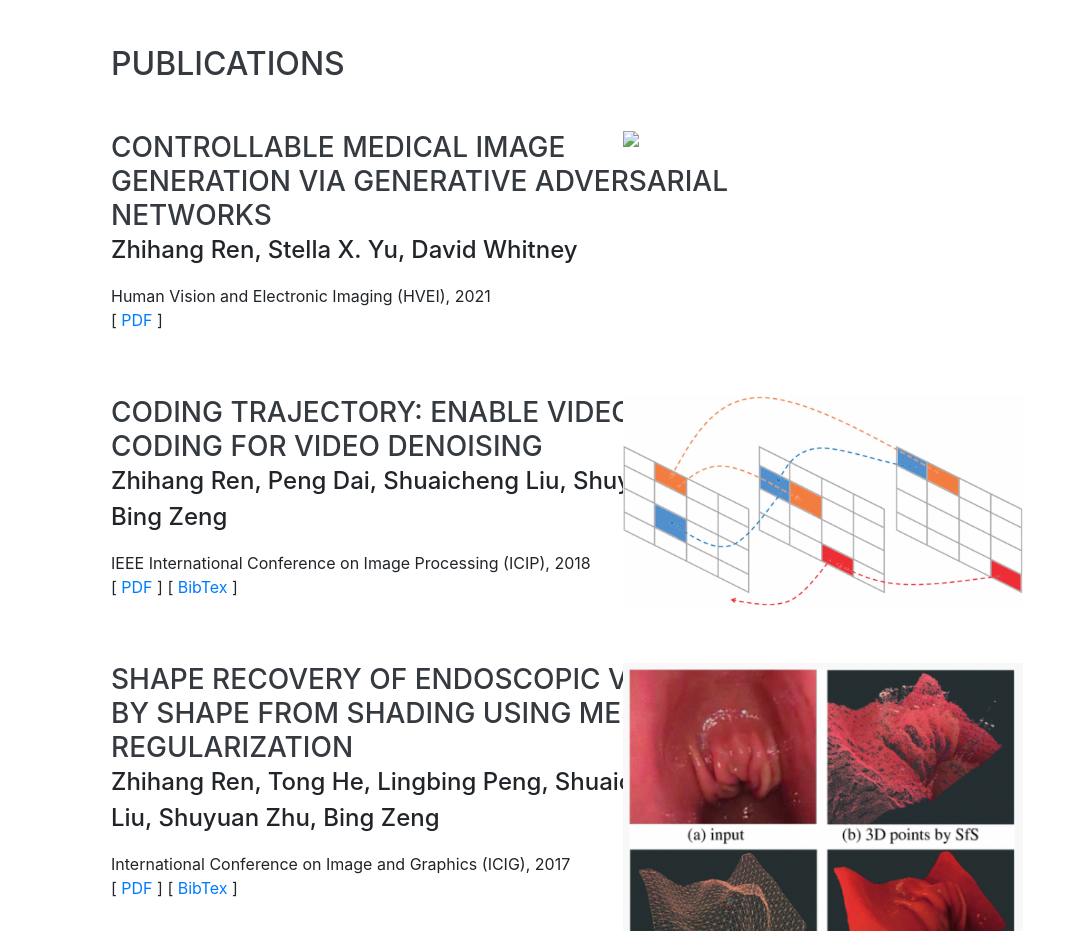
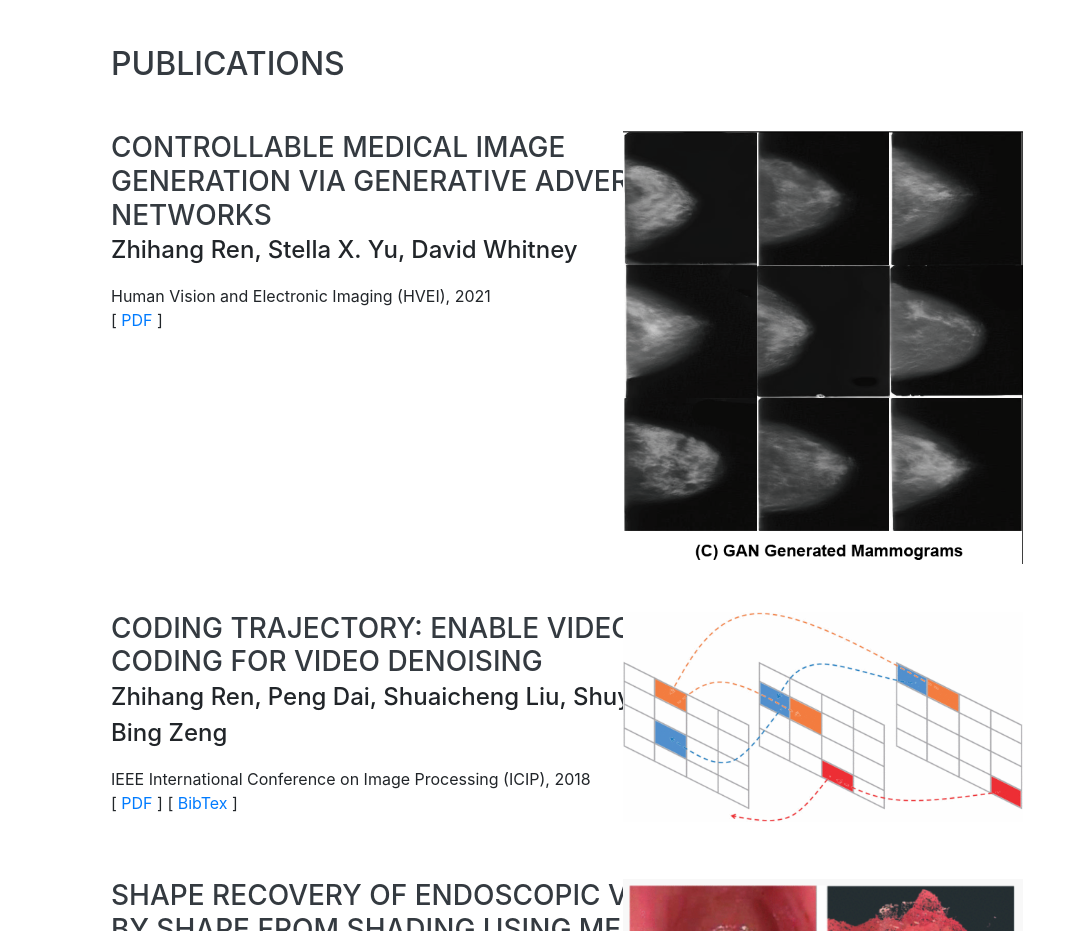
Before and after one commit to AlbusPeter/AlbusPeter.githuo.io, a website with bundled scripts: page index.html in a window 1280 px wide. Shown: the part 804-1735 px from the top of the page, without its empty margins (209-1280 px from the left). Built offline with nearby package versions, Linux system fonts and the light colour scheme; files whose address does not match are found by name; a web font is replaced by a local one.

Commit message:
updated20210302

```diff
--- a/index.html
+++ b/index.html
@@ -115,7 +115,7 @@
             </p>
           </div>
           <div class="resume-date text-md-right">
-            <img src="./projects/HVEI2021/Fig5.pdf", width="400 px", align="right">
+            <img src="./projects/HVEI2021/results.png", width="400 px", align="right">
           </div>
         </div>
 
```
Also changed, not shown: projects/HVEI2021/results.png (added), 1 other file.
